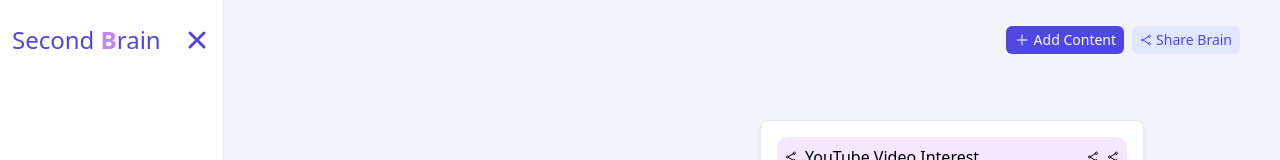
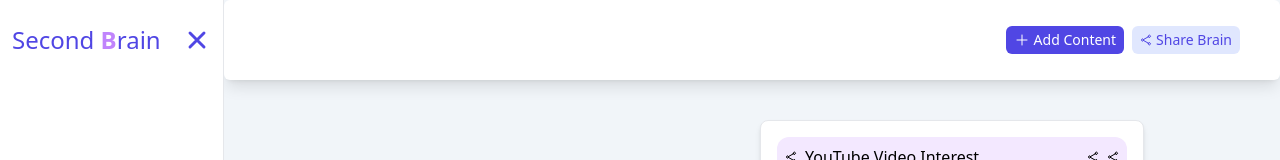
Before and after one commit to abhyas01/second-brain, a React (Vite) app in the folder frontend/: page / in a window 1280 px wide. Shown: the top 160 px of the page. Built offline with nearby package versions, Linux system fonts and the light colour scheme.

Commit message:
Frontend Designing Work Done -- Hereafter, Frontend Adapting to the Backend architecture and connections to Backend

```diff
--- a/frontend/src/components/ui/Sidebar.tsx
+++ b/frontend/src/components/ui/Sidebar.tsx
@@ -14,7 +14,7 @@ interface SideBarType{
 const SideBar = memo((props: SideBarType): ReactElement => {
 
   return(
-    <div className="flex flex-col justify-between items-stretch h-screen bg-white left-0 top-0 fixed w-full sm:border-r sm:min-w-56 sm:max-w-56 sm:sticky p-8 sm:p-3">
+    <div className="z-10 flex flex-col justify-between items-stretch h-screen bg-white left-0 top-0 fixed w-full sm:border-r sm:min-w-56 sm:max-w-56 sm:sticky p-8 sm:p-3">
       <div className="flex justify-between items-center mt-3">
         <div className="text-3xl sm:text-2xl font-light text-purple-600 hover:cursor-pointer">
           Second <span className="text-purple-400 font-extrabold">B</span>rain
--- a/frontend/src/components/ui/TopBar.tsx
+++ b/frontend/src/components/ui/TopBar.tsx
@@ -13,7 +13,7 @@ interface TopBar{
 
 const TopBar = memo((props: TopBar): ReactElement => {
   return(
-    <div className="h-20 px-5 sm:px-10 md:px-4 lg:px-10 min-w-32 flex justify-between items-center max-w-full mx-auto">
+    <div className="bg-white shadow-lg rounded-md sticky top-0 h-20 px-5 sm:px-10 md:px-4 lg:px-10 min-w-32 flex justify-between items-center max-w-full mx-auto">
       {
         !props.isOpen &&
         <div className="hover:scale-110 transition-all duration-200">
```
